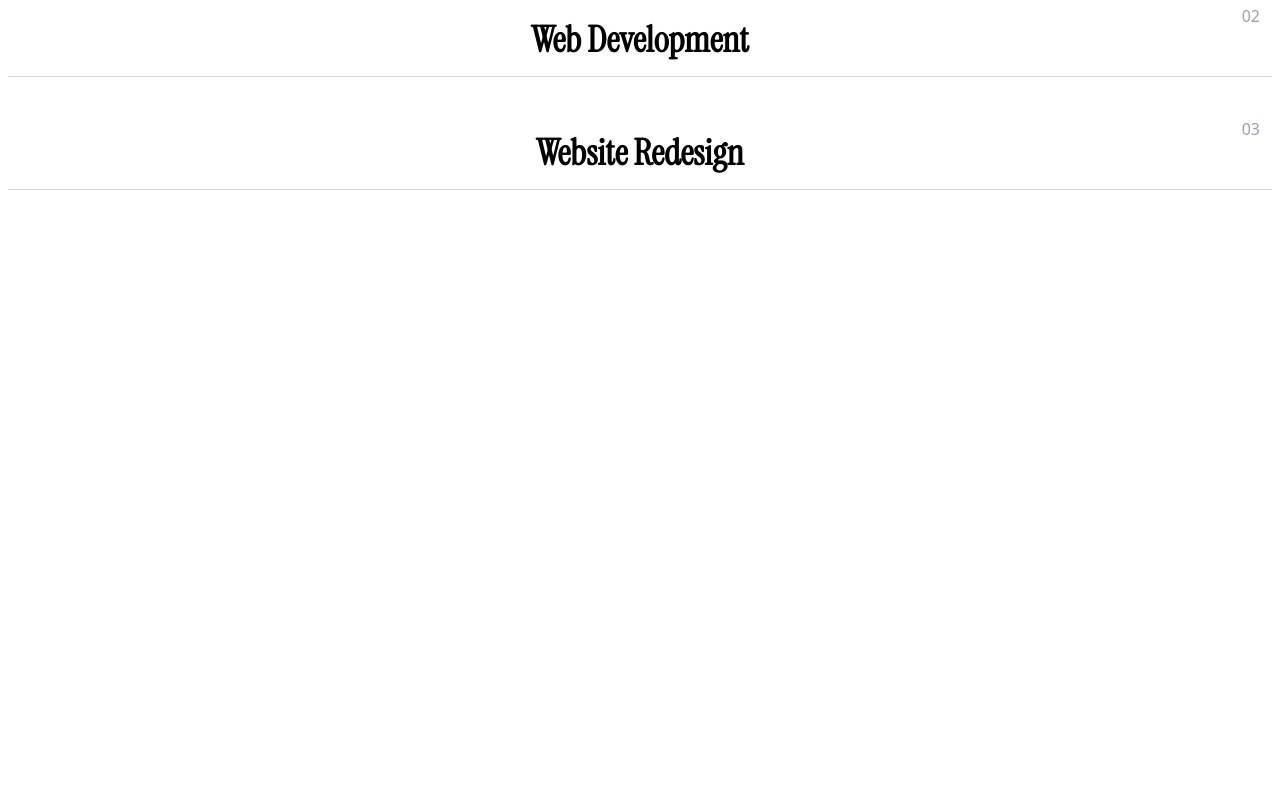
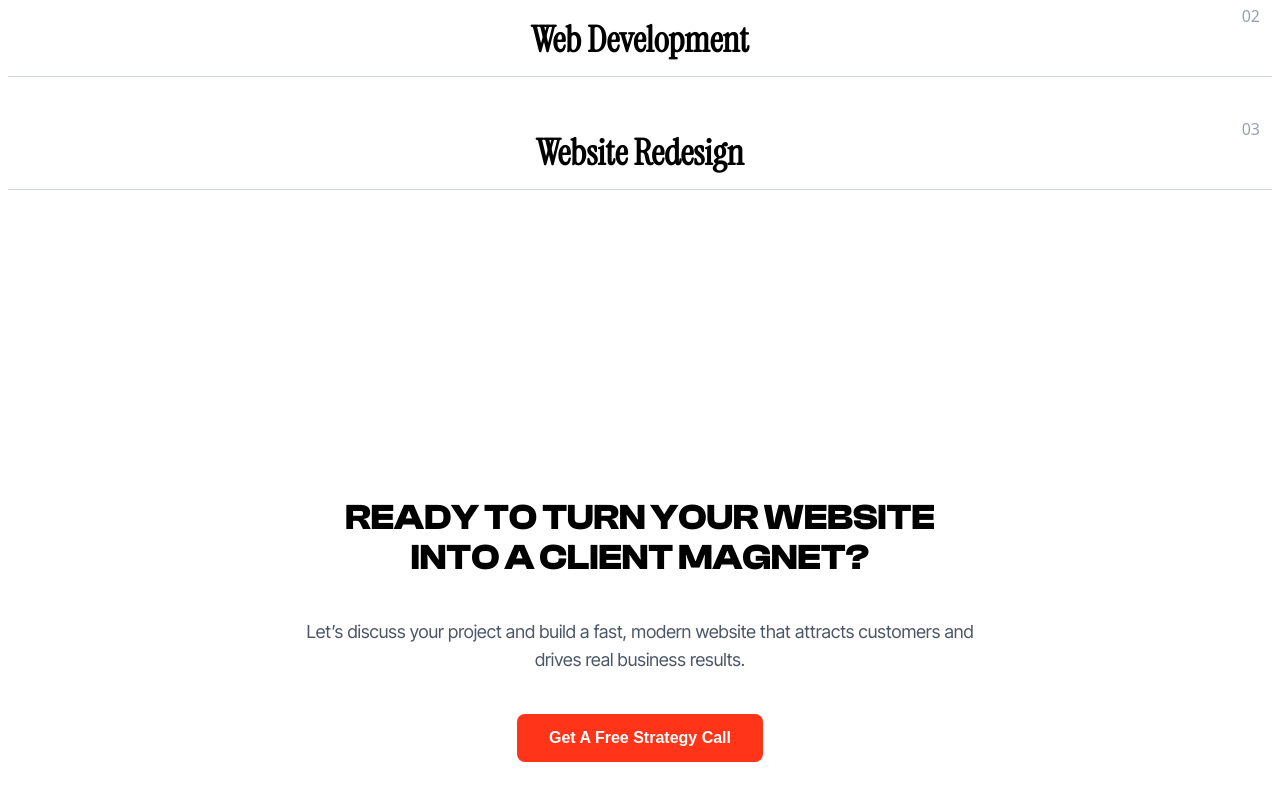
Before and after one commit to abdulbasset-benz/portfolio, a React (Vite) app: page / in a window 1280 px wide. Shown: the part 5637-6437 px from the top of the page. Before the commit the page ends 5867 px from the top, so only its background shows below. Built offline with nearby package versions, Linux system fonts and the light colour scheme; a web font is replaced by a local one.

Commit message:
Add cta and services sections

```diff
--- a/src/App.jsx
+++ b/src/App.jsx
@@ -3,6 +3,7 @@ import Navigation from "./components/Navigation"
 import Hero from "./components/Hero"
 import Porjects from "./components/Projects"
 import Services from "./components/Services"
+import Cta from "./components/Cta"
 
 
 function App() {
@@ -14,6 +15,7 @@ function App() {
     <Hero />
     <Porjects />
     <Services />
+    <Cta />
    </section>
   )
 }
```
